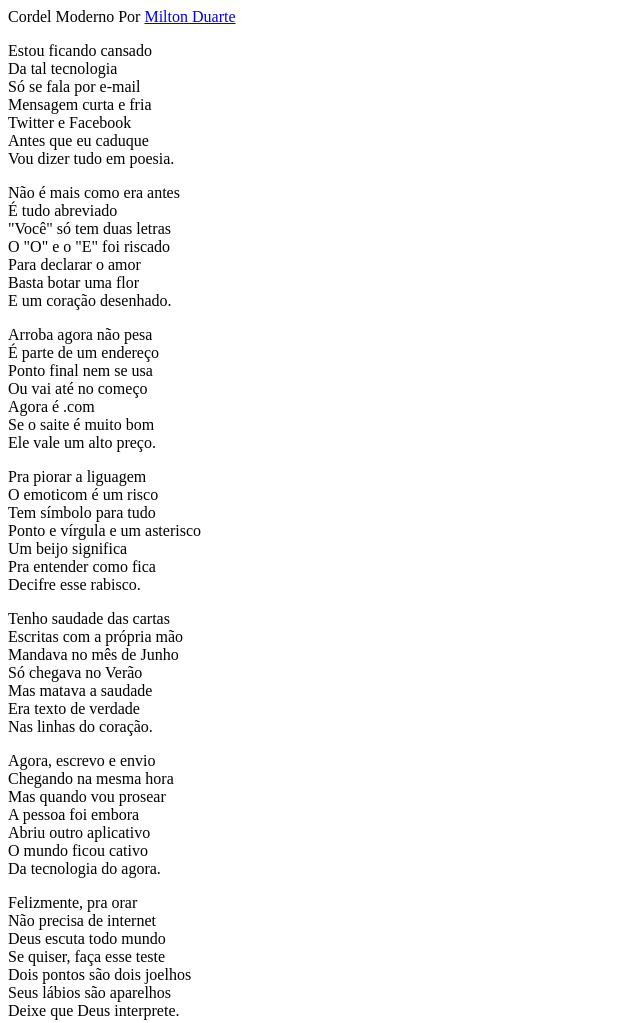
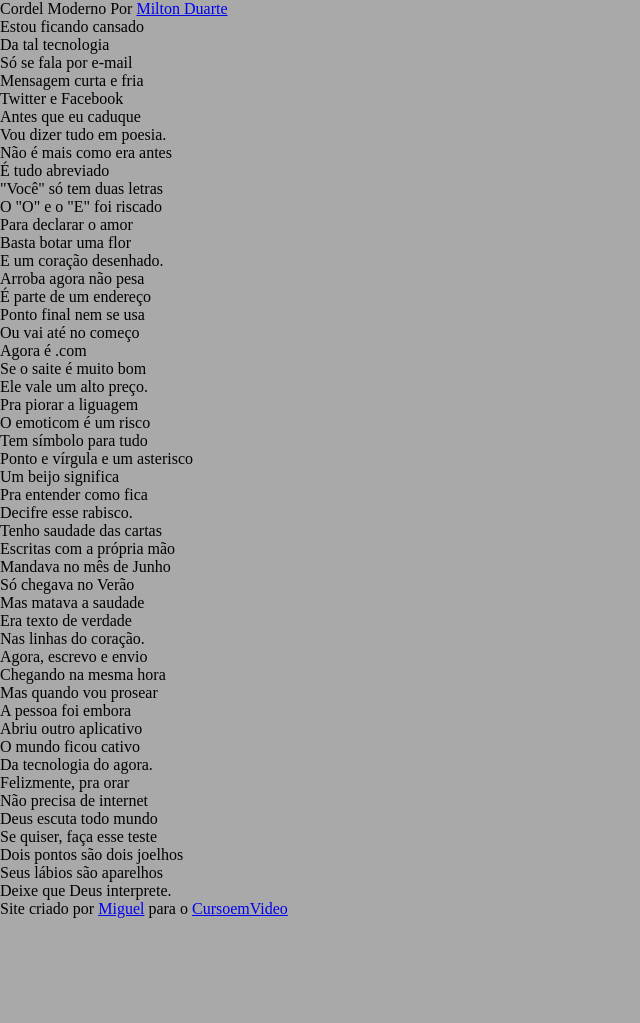
Before and after one commit to Bosssx/Html-CSS, a plain HTML site: page Desafios guanabara/Cordel moderno/index.html in a window 1280 px wide. Shown: the top 1023 px of the page, without its empty margins (0-640 px from the left). After the commit the page ends 918 px from the top, so only its background shows below. Drawn offline with Linux system fonts and the light colour scheme.

Commit message:
atualizaçao cordel

```diff
--- a/Desafios guanabara/Cordel moderno/estilo/style.css
+++ b/Desafios guanabara/Cordel moderno/estilo/style.css
@@ -1 +1,11 @@
 @charset "UTF-8";
+
+* {
+    margin: 0px;
+    padding: 0px;
+}
+
+html, body{
+    min-height: 100vh; /*altura minima da viewport*/
+    background-color: darkgray;
+}
--- a/Desafios guanabara/Cordel moderno/index.html
+++ b/Desafios guanabara/Cordel moderno/index.html
@@ -13,7 +13,7 @@
         Por <a href="https://www.recantodasletras.com.br/poesias/3186743" target="_blank">Milton Duarte</a>
     </header>
 
-    <section>
+    <section class="normal">
         <p>
             Estou ficando cansado <br>
             Da tal tecnologia <br>
@@ -25,7 +25,7 @@
         </p>
     </section>
 
-    <section>
+    <section class="imagem">
         <p>
             Não é mais como era antes <br>
             É tudo abreviado <br>
@@ -37,7 +37,7 @@
         </p>
     </section>
 
-    <section>
+    <section class="normal">
         <p>
             Arroba agora não pesa <br>
             É parte de um endereço <br>
@@ -58,7 +58,7 @@
         </p>
     </section>
 
-    <section>
+    <section class="imagem">
         <p>
             Tenho saudade das cartas <br>
             Escritas com a própria mão <br>
@@ -70,7 +70,7 @@
         </p>
     </section>
 
-    <section>
+    <section class="normal">
         <p>
             Agora, escrevo e envio <br>
             Chegando na mesma hora <br>
```
